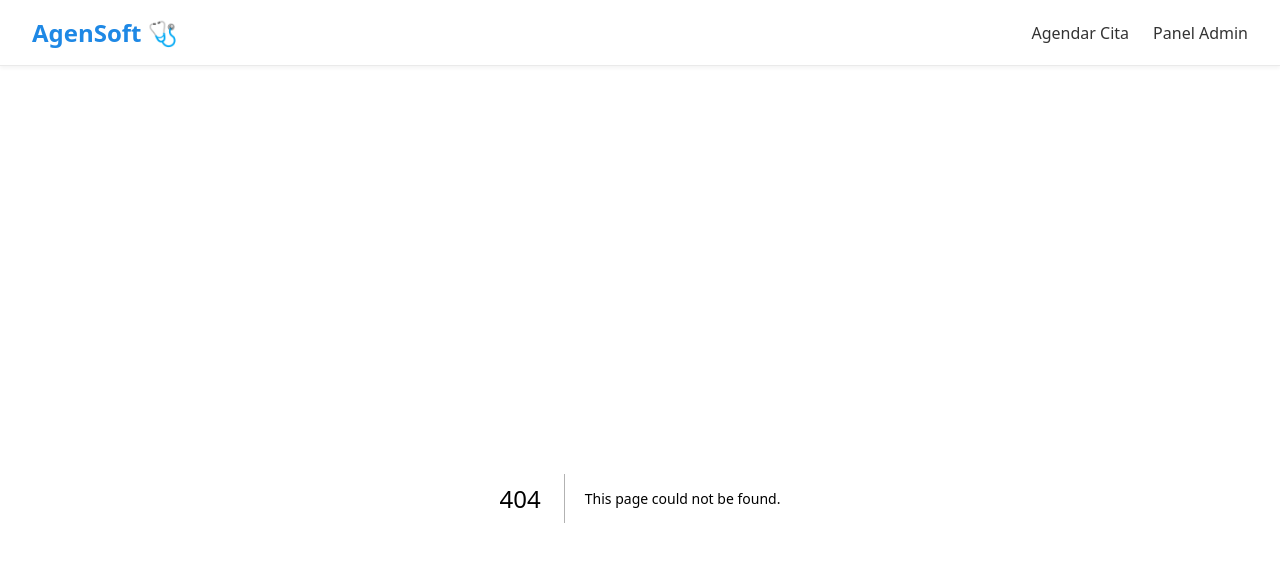
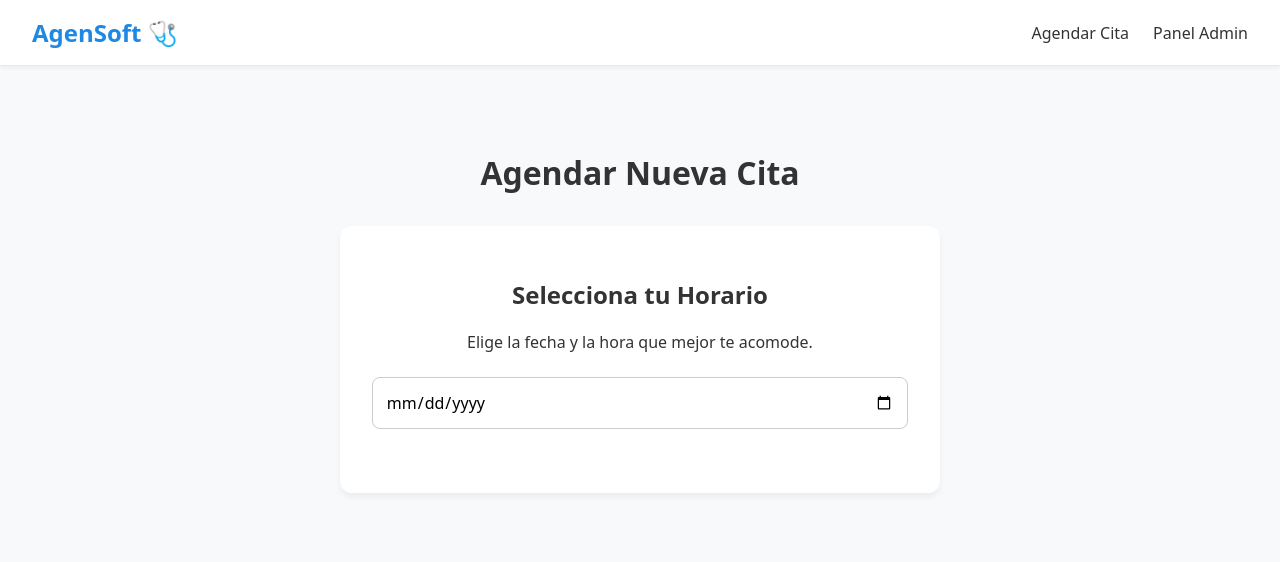
Before and after one commit to EdwarDa2/AgenSoft-frontend, a Next.js app: page /paciente/agendar in a window 1280 px wide. Before the commit this address had no page. Shown: the top 562 px of the page. Built offline with nearby package versions, Linux system fonts and the light colour scheme.

Commit message:
feat(citas): crear componente HorarioSelector y vista de agendar

```diff
--- /dev/null
+++ b/src/app/paciente/agendar/page.module.css
@@ -0,0 +1,9 @@
+.pageContainer {
+  padding: 2rem 1rem;
+}
+
+.title {
+  text-align: center;
+  color: #333;
+  margin-bottom: 2rem;
+}
--- /dev/null
+++ b/src/app/paciente/agendar/page.tsx
@@ -0,0 +1,11 @@
+import HorarioSelector from "../../../components/citas/HorarioSelector";
+import styles from "./page.module.css";
+
+export default function AgendarCitaPage() {
+  return (
+    <div className={styles.pageContainer}>
+      <h1 className={styles.title}>Agendar Nueva Cita</h1>
+      <HorarioSelector />
+    </div>
+  );
+}
--- /dev/null
+++ b/src/components/citas/HorarioSelector.module.css
@@ -0,0 +1,81 @@
+.container {
+  background: white;
+  border-radius: 12px;
+  padding: 2rem;
+  box-shadow: 0 4px 6px rgba(0,0,0,0.05);
+  max-width: 600px;
+  margin: 0 auto;
+}
+
+.header {
+  margin-bottom: 1.5rem;
+  text-align: center;
+}
+
+.dateInput {
+  width: 100%;
+  padding: 0.8rem;
+  border: 1px solid #ccc;
+  border-radius: 8px;
+  font-size: 1rem;
+  margin-bottom: 2rem;
+  font-family: inherit;
+}
+
+.grid {
+  display: grid;
+  grid-template-columns: repeat(auto-fill, minmax(100px, 1fr));
+  gap: 1rem;
+}
+
+.timeSlot {
+  background: #f8f9fa;
+  border: 1px solid #eaeaea;
+  padding: 0.8rem;
+  border-radius: 8px;
+  cursor: pointer;
+  transition: all 0.2s ease;
+  text-align: center;
+  font-weight: 500;
+  color: #333;
+}
+
+.timeSlot:hover {
+  background: #e3f2fd;
+  border-color: #1e88e5;
+  color: #1e88e5;
+}
+
+.selected {
+  background: #1e88e5;
+  color: white;
+  border-color: #1e88e5;
+}
+
+.selected:hover {
+  background: #1565c0;
+  color: white;
+}
+
+.confirmBtn {
+  width: 100%;
+  margin-top: 2rem;
+  padding: 1rem;
+  background: #1e88e5; /* Verde para confirmar */
+  color: white;
+  border: none;
+  border-radius: 8px;
+  font-size: 1.1rem;
+  font-weight: bold;
+  cursor: pointer;
+  transition: background 0.3s;
+}
+
+.confirmBtn:hover {
+  background: #1870bd;
+}
+
+.confirmBtn:disabled {
+  background: #ccc;
+  cursor: not-allowed;
+}
--- /dev/null
+++ b/src/components/citas/HorarioSelector.tsx
@@ -0,0 +1,63 @@
+"use client"; // Muy importante en Next.js App Router para usar useState
+
+import { useState } from 'react';
+import styles from './HorarioSelector.module.css';
+
+// Datos simulados (mock) que después vendrán del Backend de Carlos
+const HORARIOS_DISPONIBLES = [
+  "09:00 AM", "09:30 AM", "10:00 AM", "11:00 AM",
+  "12:30 PM", "02:00 PM", "03:30 PM", "04:00 PM"
+];
+
+export default function HorarioSelector() {
+  const [fecha, setFecha] = useState('');
+  const [horaSeleccionada, setHoraSeleccionada] = useState<string | null>(null);
+
+  const handleConfirmar = () => {
+    alert(`¡Cita solicitada para el ${fecha} a las ${horaSeleccionada}!\n(Falta conectar con la API)`);
+    // Aquí llamaremos al servicio de Citas cuando Carlos termine
+  };
+
+  return (
+    <div className={styles.container}>
+      <div className={styles.header}>
+        <h2>Selecciona tu Horario</h2>
+        <p>Elige la fecha y la hora que mejor te acomode.</p>
+      </div>
+
+      {/* Selector de Fecha */}
+      <input
+        type="date"
+        className={styles.dateInput}
+        value={fecha}
+        onChange={(e) => setFecha(e.target.value)}
+        min={new Date().toISOString().split('T')[0]} // No permite fechas pasadas
+      />
+
+      {/* Cuadrícula de Horas (Solo se muestra si hay una fecha seleccionada) */}
+      {fecha && (
+        <>
+          <div className={styles.grid}>
+            {HORARIOS_DISPONIBLES.map((hora) => (
+              <button
+                key={hora}
+                className={`${styles.timeSlot} ${horaSeleccionada === hora ? styles.selected : ''}`}
+                onClick={() => setHoraSeleccionada(hora)}
+              >
+                {hora}
+              </button>
+            ))}
+          </div>
+
+          <button
+            className={styles.confirmBtn}
+            disabled={!horaSeleccionada}
+            onClick={handleConfirmar}
+          >
+            Confirmar Cita
+          </button>
+        </>
+      )}
+    </div>
+  );
+}
```
